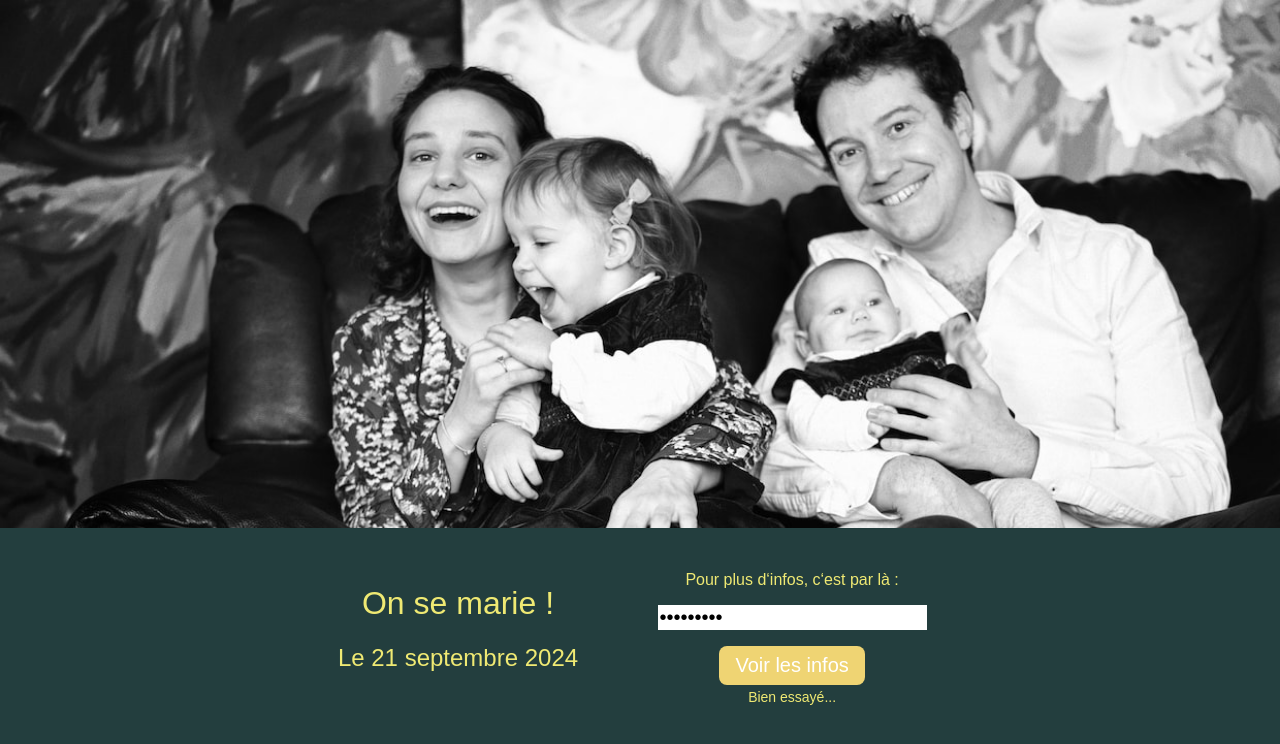
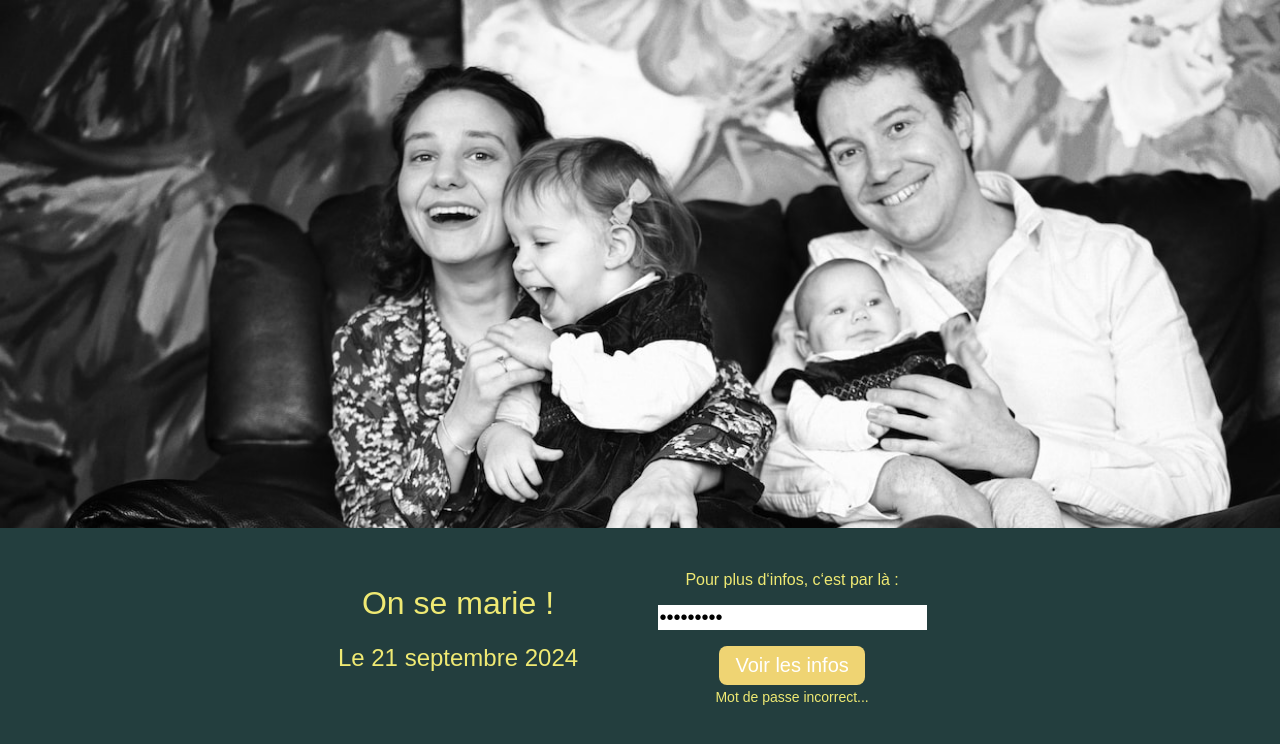
Before and after one commit to desoindx/mariage, a Next.js app: page / in a window 1280 px wide. Both pictures are taken after typing "Sample123" into the empty fields and a click on the button "Voir les infos". Shown: the top 744 px of the page. Built offline with nearby package versions, Linux system fonts and the light colour scheme; no server answers.

Commit message:
Change le message pour mdp incorrect

```diff
--- a/src/components/Form.tsx
+++ b/src/components/Form.tsx
@@ -58,7 +58,7 @@ const Form = () => {
               Voir les infos
             </button>
             {passwordIncorrect && (
-              <div className={styles.incorrect}>Bien essayé...</div>
+              <div className={styles.incorrect}>Mot de passe incorrect...</div>
             )}
           </form>
         </div>
```
